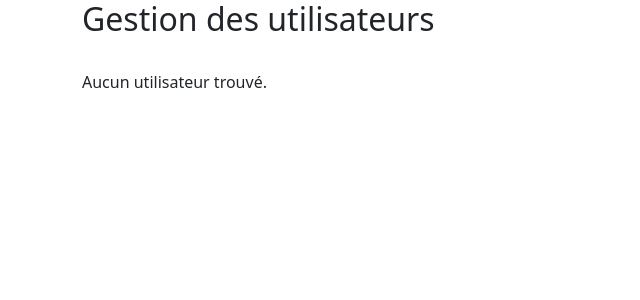
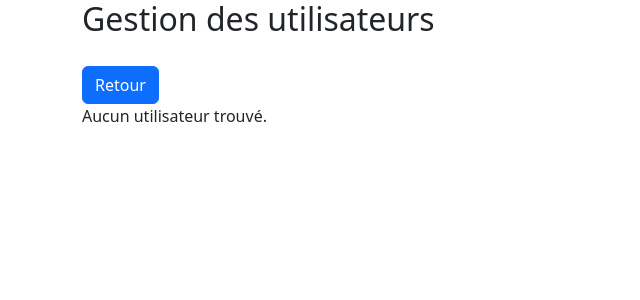
Before and after one commit to jamalbendarhou/projet2_bendarhou_djabali, a PHP site: page /views/manage_users.php in a window 1280 px wide. Shown: the top 300 px of the page, without its empty margins (0-640 px from the left). Run offline with PHP 8.4, Linux system fonts and the light colour scheme; data that the repository does not hold is empty.

Commit message:
ajout des bouton retour

```diff
--- a/views/manage_products.php
+++ b/views/manage_products.php
@@ -29,6 +29,7 @@
         </div>
         <div class="mb-3">
             <a href="ajoutProduit.php" class="btn btn-success">Ajouter un nouveau produit</a>
+            <a href="admin_dashboard.php" class="btn btn-primary">Retour</a>
         </div>
         <br>
 
--- a/views/manage_users.php
+++ b/views/manage_users.php
@@ -30,7 +30,7 @@
         <div class="heading">
             <h2>Gestion des utilisateurs</h2>
         </div>
-        <!-- Possibilité d'ajouter des boutons ou des liens pour des fonctionnalités supplémentaires ici -->
+        <a href="admin_dashboard.php" class="btn btn-primary">Retour</a>
         <br>
 
         <?php
```
